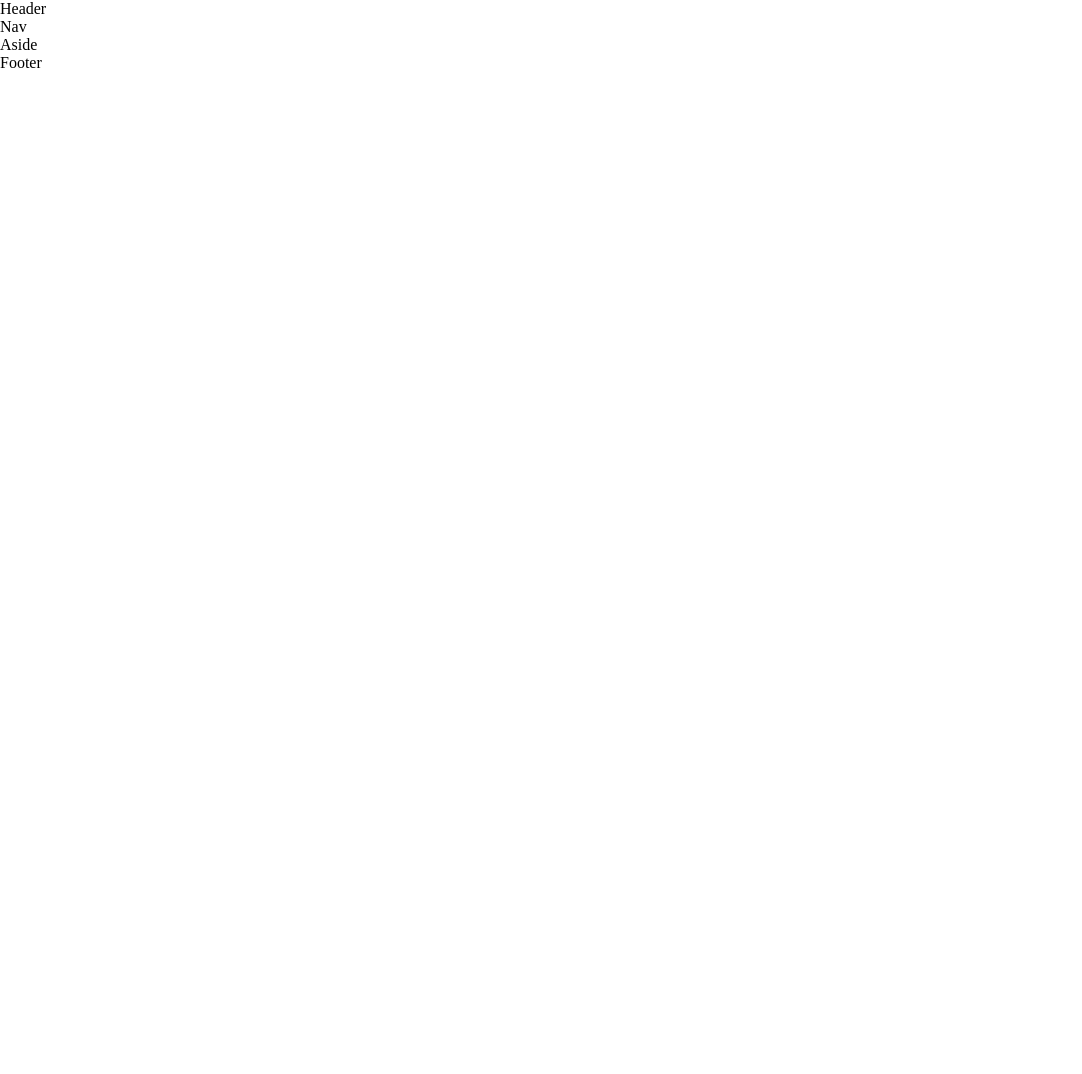
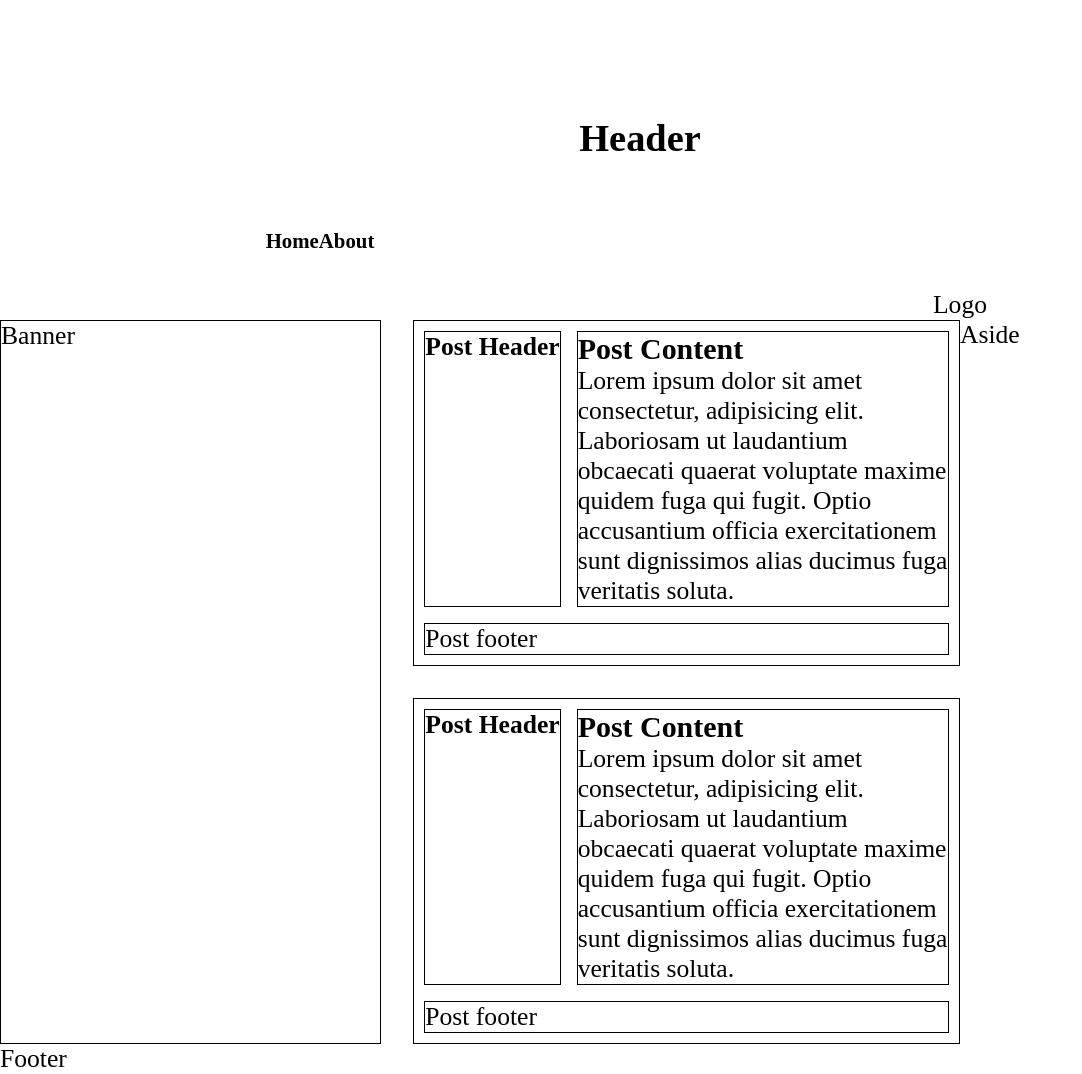
Before and after one commit to leanhvu21042001/css-grid, a website built with Parcel: page index.html in a window 1280 px wide. Shown: the whole page, without its empty margins (0-1082 px from the left). Before the commit the page ends 800 px from the top, so only its background shows below. Built offline with nearby package versions, Linux system fonts and the light colour scheme.

Commit message:
basic css grid

```diff
--- a/index.html
+++ b/index.html
@@ -9,11 +9,51 @@
   </head>
   <body>
     <section class="container">
-      <header>Header</header>
-      <nav>Nav</nav>
-      <main></main>
+      <header id="header">
+        <h1 class="header__title">Header</h1>
+        <section class="header__logo">Logo</section>
+        <nav class="header__navigation">
+          <ul class="navigation__links">
+            <li class="link"><a class="link-item" href="#home">Home</a></li>
+            <li class="link"><a class="link-item" href="#about">About</a></li>
+          </ul>
+        </nav>
+      </header>
+
+      <main>
+        <section id="banner">
+          Banner
+        </section>
+
+        <article id="posts">
+          <article class="post">
+            <header class="post__header"><h1>Post Header</h1></header>
+            <section class="post__content">
+              <h3>Post Content</h3>
+              Lorem ipsum dolor sit amet consectetur, adipisicing elit.
+              Laboriosam ut laudantium obcaecati quaerat voluptate maxime quidem
+              fuga qui fugit. Optio accusantium officia exercitationem sunt
+              dignissimos alias ducimus fuga veritatis soluta.
+            </section>
+            <footer class="post__footer">Post footer</footer>
+          </article>
+
+          <article class="post">
+            <header class="post__header"><h1>Post Header</h1></header>
+            <section class="post__content">
+              <h3>Post Content</h3>
+              Lorem ipsum dolor sit amet consectetur, adipisicing elit.
+              Laboriosam ut laudantium obcaecati quaerat voluptate maxime quidem
+              fuga qui fugit. Optio accusantium officia exercitationem sunt
+              dignissimos alias ducimus fuga veritatis soluta.
+            </section>
+            <footer class="post__footer">Post footer</footer>
+          </article>
+        </article>
+      </main>
+
       <aside>Aside</aside>
       <footer>Footer</footer>
-    </div>
+    </section>
   </body>
 </html>
--- a/style.css
+++ b/style.css
@@ -6,7 +6,168 @@
   -webkit-box-sizing: border-box;
 }
 
+body {
+  max-width: 1440px;
+  margin-inline: auto;
+  font-size: 1.6rem;
+}
+
 section.container {
   display: grid;
-  grid-auto-flow: dense;
+  grid-template-columns: repeat(4, 1fr);
+  grid-auto-rows: auto;
+  grid-template-areas:
+    "header header header header"
+    "main main main aside"
+    "footer footer footer footer";
 }
+
+/* Header */
+header#header {
+  grid-area: header;
+
+  display: grid;
+  grid-template: repeat(2, minmax(100px, 1fr)) / 1fr 1fr;
+  /* justify-items: center;
+  align-items: end; */
+  /* Shorthand */
+  place-items: end center;
+}
+
+/* Header > Title */
+header#header h1.header__title {
+  grid-column: 1/3;
+  grid-row: 1/2;
+
+  /* Shorthand */
+  /* grid-area: 1/1/2/3; */
+}
+
+/* Header > Nav */
+header#header nav.header__navigation {
+  /* grid-column: 1/2;
+  grid-row: 2/3; */
+  grid-area: 2/1/3/2;
+
+  display: grid;
+  place-items: center center;
+
+  width: 100%;
+  height: 10rem;
+}
+
+header#header ul.navigation__links {
+  display: grid;
+  grid-auto-flow: column;
+
+  align-content: center;
+  justify-content: center;
+}
+
+header#header li.link {
+  margin: 0;
+  padding: 0;
+  list-style: none;
+}
+
+header#header a.link-item {
+  color: #000;
+  font-size: 1.3rem;
+  font-weight: bold;
+  text-decoration: none;
+}
+
+header#header a.link-item:hover {
+  text-decoration: underline;
+}
+
+/* Header > Logo */
+header#header section.header__logo {
+  /* grid-column: 2/3;
+  grid-row: 2/3; */
+  grid-area: 2/2/3/3;
+}
+
+/* Main */
+main {
+  grid-area: main;
+
+  display: grid;
+  grid-template-columns: repeat(12, 1fr);
+  grid-template-rows: 1fr 1fr;
+  column-gap: 2rem;
+}
+
+/* Main > Banner */
+main section#banner {
+  grid-column-start: 1;
+  grid-column-end: 6;
+  grid-row-start: 1;
+  grid-row-end: 13;
+
+  border: 1px solid black;
+}
+
+/* Main > Posts */
+main article#posts {
+  /* Shorthand */
+  grid-column: 6/13;
+  grid-row: 1/3;
+
+  display: grid;
+  grid-auto-flow: row;
+  /* grid-template-columns: repeat(12, 1fr); */
+  /* Auto create size for rows */
+  /* grid-auto-rows: minmax(150px, 1fr); */
+  row-gap: 2rem;
+}
+
+/* Main > Posts > Each Post*/
+main article#posts article.post {
+  display: grid;
+  /*
+  ## standard
+  column-gap: <line-size>;
+  row-gap: <line-size>;
+
+  ## old
+  grid-column-gap: <line-size>;
+  grid-row-gap: <line-size>;
+  */
+
+  /* Shorthand */
+  /* standard */
+  gap: 1rem;
+  /* old  grid-gap: <grid-row-gap> <grid-column-gap>; */
+  grid-template:
+    "post__header post__header post__header post__header post__header post__header post__content post__content post__content post__content post__content post__content"
+    "post__header post__header post__header post__header post__header post__header post__content post__content post__content post__content post__content post__content"
+    "post__footer post__footer post__footer post__footer post__footer post__footer post__footer post__footer post__footer post__footer post__footer post__footer";
+
+  padding: 10px;
+  border: 1px solid black;
+}
+
+/* childs of single post */
+main article#posts article.post header.post__header {
+  border: 1px solid black;
+  grid-area: post__header;
+}
+
+main article#posts article.post section.post__content {
+  border: 1px solid black;
+  grid-area: post__content;
+}
+
+main article#posts article.post footer.post__footer {
+  border: 1px solid black;
+  grid-area: post__footer;
+}
+
+aside {
+  grid-area: aside;
+}
+
+footer {
+  grid-area: footer;
+}
```
Also changed, not shown: .codesandbox/workspace.json (added).
